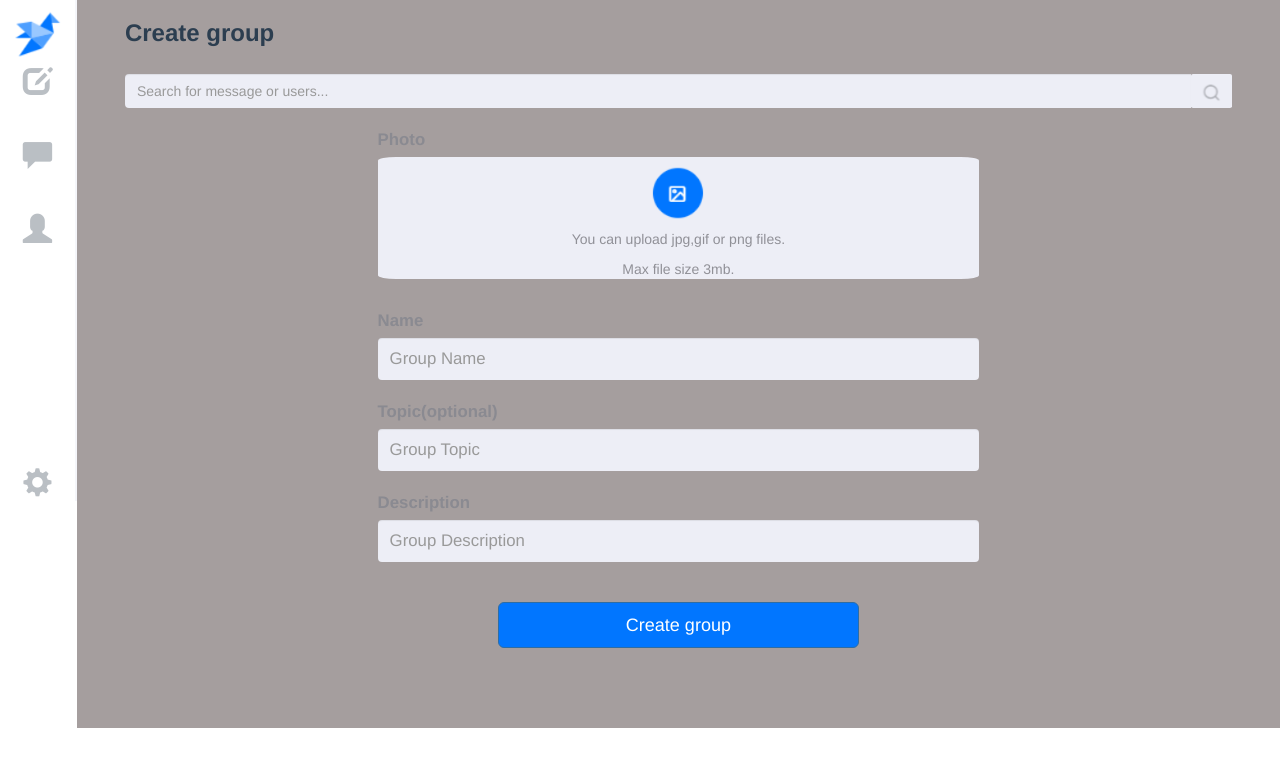
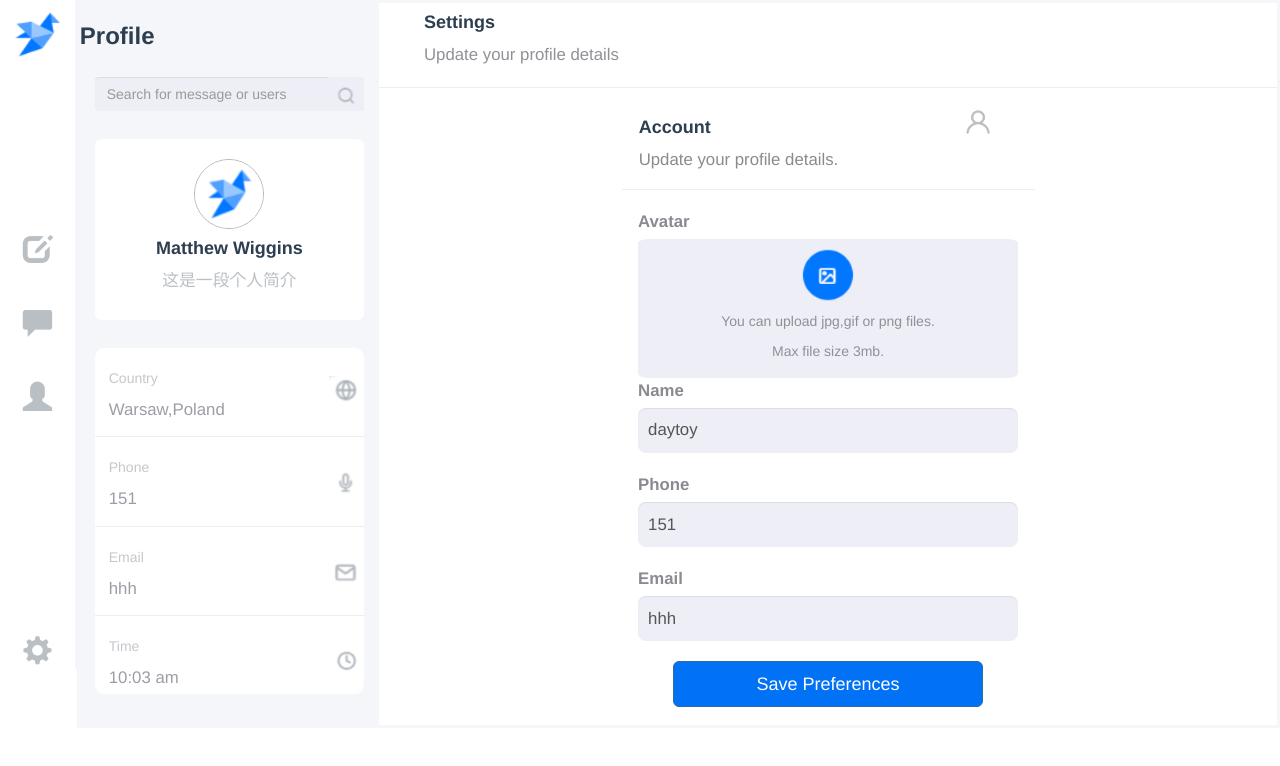
Before and after one commit to daytoykkk/check_4_chatroom, a Vue app: page / in a window 1280 px wide. Shown: the top 766 px of the page. Built offline with nearby package versions, Linux system fonts and the light colour scheme; what vue-resource would draw is missing.

Commit message:
加了点数据

```diff
--- a/src/components/Chat.vue
+++ b/src/components/Chat.vue
@@ -12,11 +12,7 @@
     </div>
 </template>
 
-<<<<<<< HEAD
 <style type="text/css" scoped>
-=======
-<style type="text/css">
->>>>>>> first commit
 .mainChat{
     height: 52em;
     display: flex;
--- a/src/components/Create.vue
+++ b/src/components/Create.vue
@@ -31,11 +31,7 @@
     </div>
 </template>
 
-<<<<<<< HEAD
 <style type="text/css" scoped>
-=======
-<style type="text/css">
->>>>>>> first commit
 .createGroup{
     border: solid rgb(245, 246, 250);
     height: 52em;
--- a/src/components/Dialog.vue
+++ b/src/components/Dialog.vue
@@ -172,7 +172,6 @@ p{
 
 <script type="text/javascript">
     import Msg from './Msg.js'
-import func from '../../vue-temp/vue-editor-bridge';
     export default{
         data() {
             return {
--- a/src/components/Left.vue
+++ b/src/components/Left.vue
@@ -9,11 +9,7 @@
         <span class="glyphicon glyphicon-cog" style="margin-top: 7.5em;text-align:center;"></span>
     </div>
 </template>
-<<<<<<< HEAD
 <style type="text/css" scoped>
-=======
-<style type="text/css">
->>>>>>> first commit
 .tubiao{
     width: 100%;
     margin-top: 12em;
--- a/src/components/Profile.vue
+++ b/src/components/Profile.vue
@@ -30,14 +30,14 @@
                 <div class="proTwoInf">
                     <div class="proTwoSpan">
                         <p>Phone</p>
-                        <span>+39 02 8721 43 19</span>
+                        <span>{{phone}}</span>
                     </div>
                     <div class="proTwoImg"><img src="img/yuyin.png"></div>
                 </div><hr>
                 <div class="proTwoInf">
                     <div class="proTwoSpan">
                         <p>Email</p>
-                        <span>anna@gmail.com</span>
+                        <span>{{email}}</span>
                     </div>
                     <div class="proTwoImg"><img src="img/youjian.png"></div>
                 </div><hr>
@@ -62,11 +62,7 @@
                         <h4 style="margin-left: 5%;"><strong>Account</strong></h4>
                         <p style="margin-left: 5%;font-size: 1.2em;color: #8a8a91;">Update your profile details.</p>
                     </div>
-<<<<<<< HEAD
                     <img src="img/user.png">
-=======
-                    <img src="img/account.png">
->>>>>>> first commit
                 </div><hr>
                 <div id="avatar">
                     <label for="ava">Avatar</label>
@@ -78,15 +74,15 @@
                 </div>
                 <div class="proSet">
                     <label for="">Name</label>
-                    <input type="text" id="name" class="form-control" placeholder="Type your name">
+                    <input type="text" id="name" :value="name" class="form-control" placeholder="Type your name">
                 </div><br>
                 <div class="proSet">
                     <label for="">Phone</label>
-                    <input type="text" id="phone" class="form-control" placeholder="(123) 456-7890">
+                    <input type="text" id="phone" :value="phone" class="form-control" placeholder="(123) 456-7890">
                 </div><br>
                 <div class="proSet">
                     <label for="">Email</label>
-                    <input type="text" id="email" class="form-control" placeholder="you@yoursite.com">
+                    <input type="text" id="email" :value="email" class="form-control" placeholder="you@yoursite.com">
                 </div>
                 <br>
                 <center><button type="button" class="btn btn-primary btn-lg ">Save Preferences</button></center>
@@ -95,11 +91,20 @@
     </div>
 </template>
 
-<<<<<<< HEAD
+<script>
+export default {
+    data(){
+        return {
+            name:"daytoy",
+            phone:"151",
+            email:"hhh",
+
+        }
+    }
+}
+</script>
+
 <style type="text/css" scoped>
-=======
-<style type="text/css">
->>>>>>> first commit
 .mainProfile{
     border: solid rgb(245, 246, 250);
     height: 52em;
@@ -110,13 +115,10 @@
     width: 25%;
     background-color: rgb(245,246,250);
 }
-<<<<<<< HEAD
 .input-group input[type=text]{
     background-color: #edeef6;
     border: none;
 }
-=======
->>>>>>> first commit
 .search{
     width: 3em;
     border: none;
@@ -174,10 +176,6 @@
     font-size: 1.2em;
 }
 
-<<<<<<< HEAD
-=======
-
->>>>>>> first commit
 #Settings{
     width: 75%;
     background-color: rgb(255,255,255);
@@ -197,13 +195,10 @@
     text-align: center;
     background-color: rgb(1, 113, 245);
 }
-<<<<<<< HEAD
 #account img{
     height: 2em;
     width: 2em;
 }
-=======
->>>>>>> first commit
 #upSet{
     width: 46%;
     height: 85%;
--- a/src/components/Right.vue
+++ b/src/components/Right.vue
@@ -20,7 +20,7 @@
     export default{
         data(){
             return {
-                kk:1
+                kk:3
             }
         },
         components:{
--- a/src/components/Share.vue
+++ b/src/components/Share.vue
@@ -1,11 +1,7 @@
 <template>
     <div class="mainShare">
         <div id="close">
-<<<<<<< HEAD
                 <img src="img/back.png" @click="close">
-=======
-                <img src="img/close.png" @click="close">
->>>>>>> first commit
         </div>
 
         <div id="shareIntro">
--- a/src/components/Xiugai.vue
+++ b/src/components/Xiugai.vue
@@ -1,11 +1,7 @@
 <template>
     <div class="mainXiugai">
         <div id="close">
-<<<<<<< HEAD
                 <img src="img/back.png" @click="close">
-=======
-                <img src="img/close.png" @click="close">
->>>>>>> first commit
         </div>
         <!--个人简介-->
         <div id="selfInt">
```
